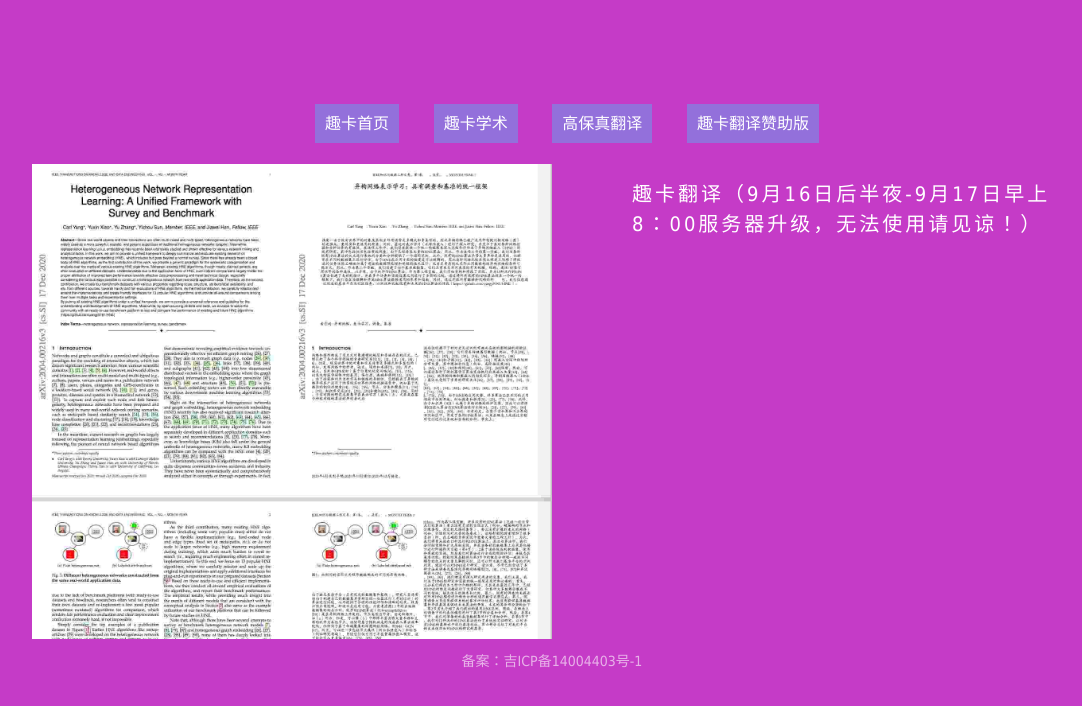
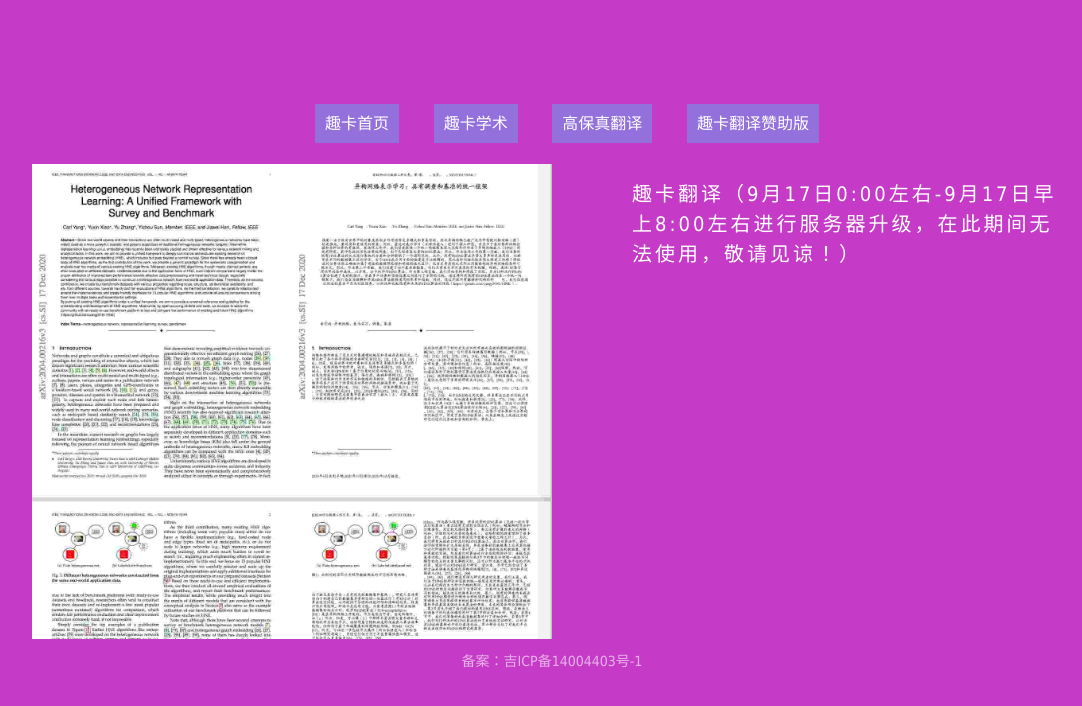
Before and after one commit to malizheng/qukaa.github.io, a plain HTML site: page index.html in a window 1280 px wide. Shown: the whole page, without its empty margins (88-1170 px from the left). Drawn offline with Linux system fonts and the light colour scheme.

Commit message:
Update index.html

```diff
--- a/index.html
+++ b/index.html
@@ -55,7 +55,7 @@
 <div class="pc-body-item">
 
 <div class="pc-logo ">
-<span class="appname">趣卡翻译（9月16日后半夜-9月17日早上8：00服务器升级，无法使用请见谅！）</span>
+<span class="appname">趣卡翻译（9月17日0:00左右-9月17日早上8:00左右进行服务器升级，在此期间无法使用，敬请见谅！）</span>
 </div>
 </br>
 </div>
```
